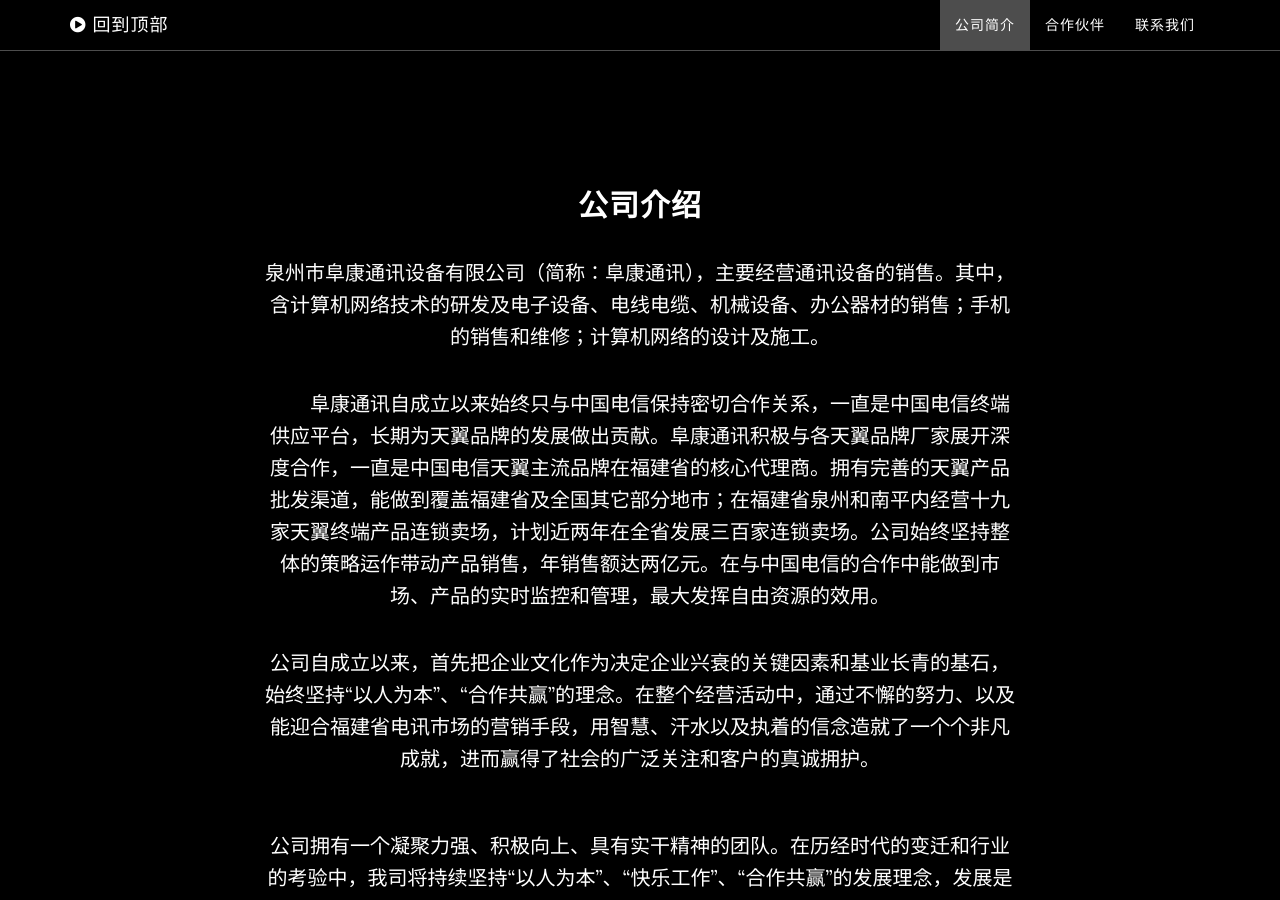
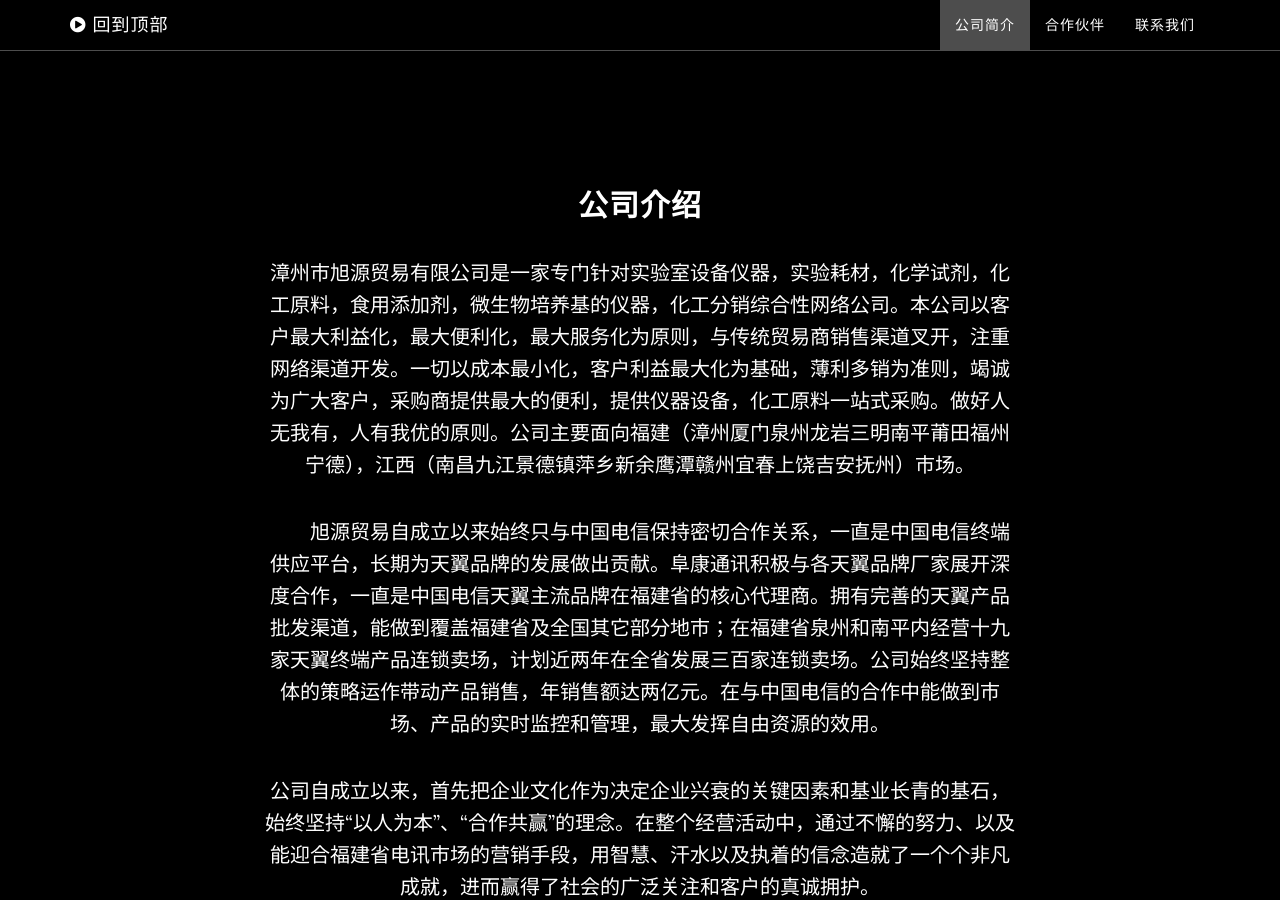
Before and after one commit to zhengxu4399/zhengxu4399.github.io, a Jekyll site: the page built from index.html, in a window 1280 px wide and 900 px high, scrolled down 911 px. Built offline with Jekyll 4.4.1, drawn with Linux system fonts in a browser that asks for light colours; some of the changed text lies outside the part shown.

Commit message:
quanzhou xuyuan

```diff
--- a/_config.yml
+++ b/_config.yml
@@ -1,8 +1,8 @@
 # Site settings
-title: 泉州市阜康通讯设备有限公司
-email: fkiosdev@163.com
-url: http://www.fukang.tk
-description: "Quanzhou Fukang Communications Technology Co., Ltd."
+title: 泉州旭源商贸有限公司
+email: xyiosdev@163.com
+url: http://www.quanzhouxuyuan.tk
+description: "Quanzhou Xuyuan Trading Co., Ltd."
 
 # Color settings (hex-codes without the leading hash-tag)
 color:
@@ -10,7 +10,7 @@
   links: '#219ab3'
 
 # Footer settings
-footer: Quanzhou Fukang Communications Technology Co., Ltd.
+footer: Quanzhou Xuyuan Trading Co., Ltd.
 
 # Social networks usernames (many more available: google-plus, flickr, dribbble, pinterest, instagram, tumblr, linkedin, etc.)
 social:
--- a/_includes/about.html
+++ b/_includes/about.html
@@ -3,9 +3,9 @@
         <div class="row">
             <div class="col-lg-8 col-lg-offset-2">
                 <h2>公司介绍</h2>
-                <p>泉州市阜康通讯设备有限公司（简称：阜康通讯），主要经营通讯设备的销售。其中，含计算机网络技术的研发及电子设备、电线电缆、机械设备、办公器材的销售；手机的销售和维修；计算机网络的设计及施工。</p>
+                <p>漳州市旭源贸易有限公司是一家专门针对实验室设备仪器，实验耗材，化学试剂，化工原料，食用添加剂，微生物培养基的仪器，化工分销综合性网络公司。本公司以客户最大利益化，最大便利化，最大服务化为原则，与传统贸易商销售渠道叉开，注重网络渠道开发。一切以成本最小化，客户利益最大化为基础，薄利多销为准则，竭诚为广大客户，采购商提供最大的便利，提供仪器设备，化工原料一站式采购。做好人无我有，人有我优的原则。公司主要面向福建（漳州厦门泉州龙岩三明南平莆田福州宁德），江西（南昌九江景德镇萍乡新余鹰潭赣州宜春上饶吉安抚州）市场。</p>
                 <p>
-　　阜康通讯自成立以来始终只与中国电信保持密切合作关系，一直是中国电信终端供应平台，长期为天翼品牌的发展做出贡献。阜康通讯积极与各天翼品牌厂家展开深度合作，一直是中国电信天翼主流品牌在福建省的核心代理商。拥有完善的天翼产品批发渠道，能做到覆盖福建省及全国其它部分地市；在福建省泉州和南平内经营十九家天翼终端产品连锁卖场，计划近两年在全省发展三百家连锁卖场。公司始终坚持整体的策略运作带动产品销售，年销售额达两亿元。在与中国电信的合作中能做到市场、产品的实时监控和管理，最大发挥自由资源的效用。</p>
+　　旭源贸易自成立以来始终只与中国电信保持密切合作关系，一直是中国电信终端供应平台，长期为天翼品牌的发展做出贡献。阜康通讯积极与各天翼品牌厂家展开深度合作，一直是中国电信天翼主流品牌在福建省的核心代理商。拥有完善的天翼产品批发渠道，能做到覆盖福建省及全国其它部分地市；在福建省泉州和南平内经营十九家天翼终端产品连锁卖场，计划近两年在全省发展三百家连锁卖场。公司始终坚持整体的策略运作带动产品销售，年销售额达两亿元。在与中国电信的合作中能做到市场、产品的实时监控和管理，最大发挥自由资源的效用。</p>
 <p>公司自成立以来，首先把企业文化作为决定企业兴衰的关键因素和基业长青的基石，始终坚持“以人为本”、“合作共赢”的理念。在整个经营活动中，通过不懈的努力、以及能迎合福建省电讯市场的营销手段，用智慧、汗水以及执着的信念造就了一个个非凡成就，进而赢得了社会的广泛关注和客户的真诚拥护。</p>
 　　<p>公司拥有一个凝聚力强、积极向上、具有实干精神的团队。在历经时代的变迁和行业的考验中，我司将持续坚持“以人为本”、“快乐工作”、“合作共赢”的发展理念，发展是第一要务，稳定前进才是企业守正出奇、依然挺立的关键。我公司推行员工内部创业计划，优秀骨干员工可以持公司、分公司、营业厅的股份，公司采用人性化管理，遵守劳动法，福利待遇优厚，定期举行丰富的员工活动，以及补贴等。全体同仁愿为把企业尽快建设成为最理性、最有前瞻力、最有持久力的常青企业而努力奋斗！</p>
             </div>
--- a/_includes/contact.html
+++ b/_includes/contact.html
@@ -3,7 +3,7 @@
         <div class="row">
             <div class="col-lg-8 col-lg-offset-2">
                 <h2 class="text-center">联系我们</h2>
-                <p>公司地址：泉州市丰泽区刺桐东路南段刺桐明珠3号楼D802</p>
+                <p>公司地址：福建省泉州市洛江区安万荣公寓1栋215号</p>
                 <p>公司电话：0592-3121813</p>
                 <p>公司邮箱：<a href="mailto:{{ site.email }}">{{ site.email }}</a></p>
             </div>
--- a/_includes/header.html
+++ b/_includes/header.html
@@ -4,8 +4,8 @@
             <div class="container">
                 <div class="row">
                     <div class="col-md-8 col-md-offset-2">
-                        <h1 class="brand-heading">泉州市阜康通讯设备有限公司</h1>
-                        <p class="intro-text">Quanzhou Fukang Communications Technology Co., Ltd.</p>
+                        <h1 class="brand-heading">泉州旭源商贸有限公司</h1>
+                        <p class="intro-text">Quanzhou Xuyuan Trading Co., Ltd.</p>
                         <a href="#about" class="btn btn-circle page-scroll">
                             <i class="fa fa-angle-double-down animated"></i>
                         </a>
```
